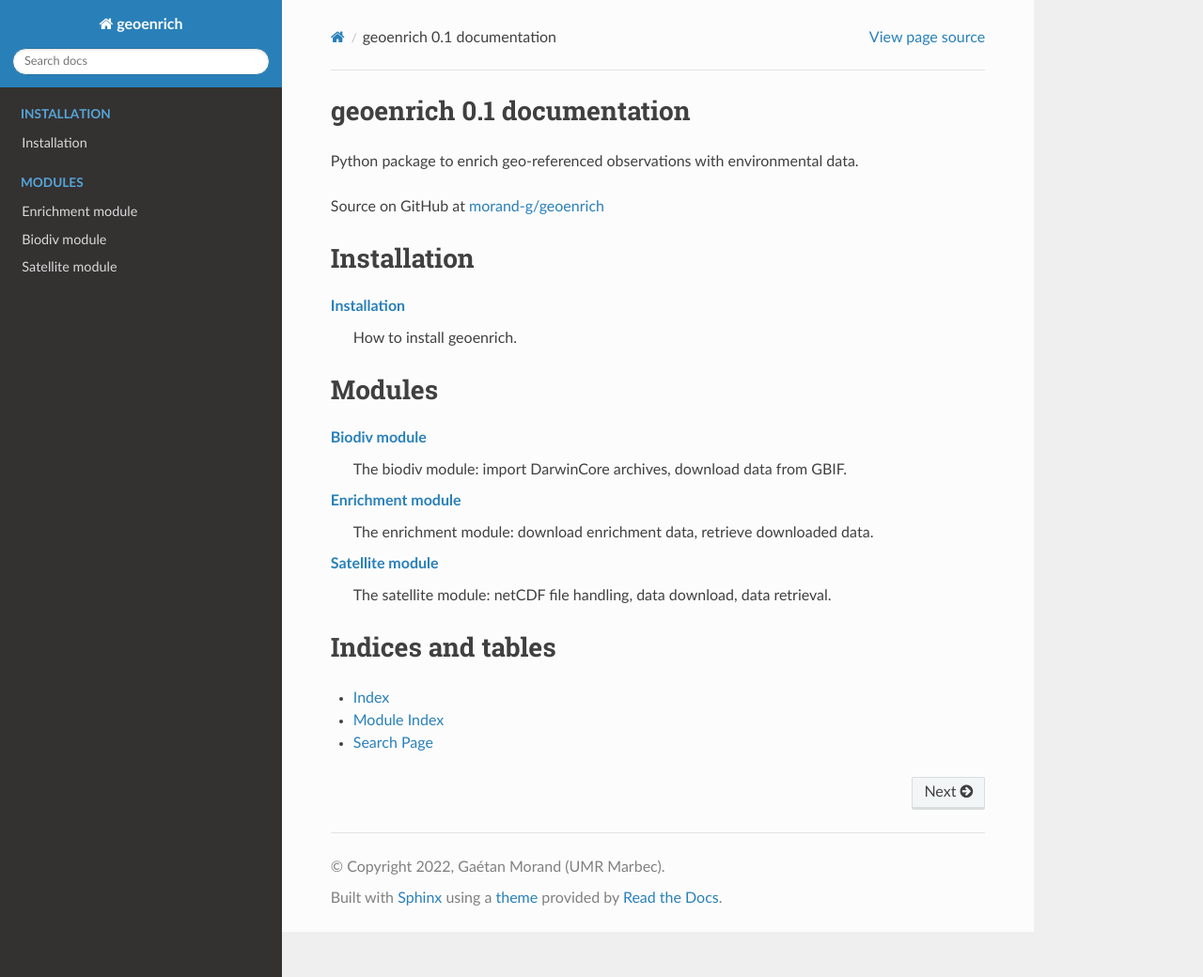
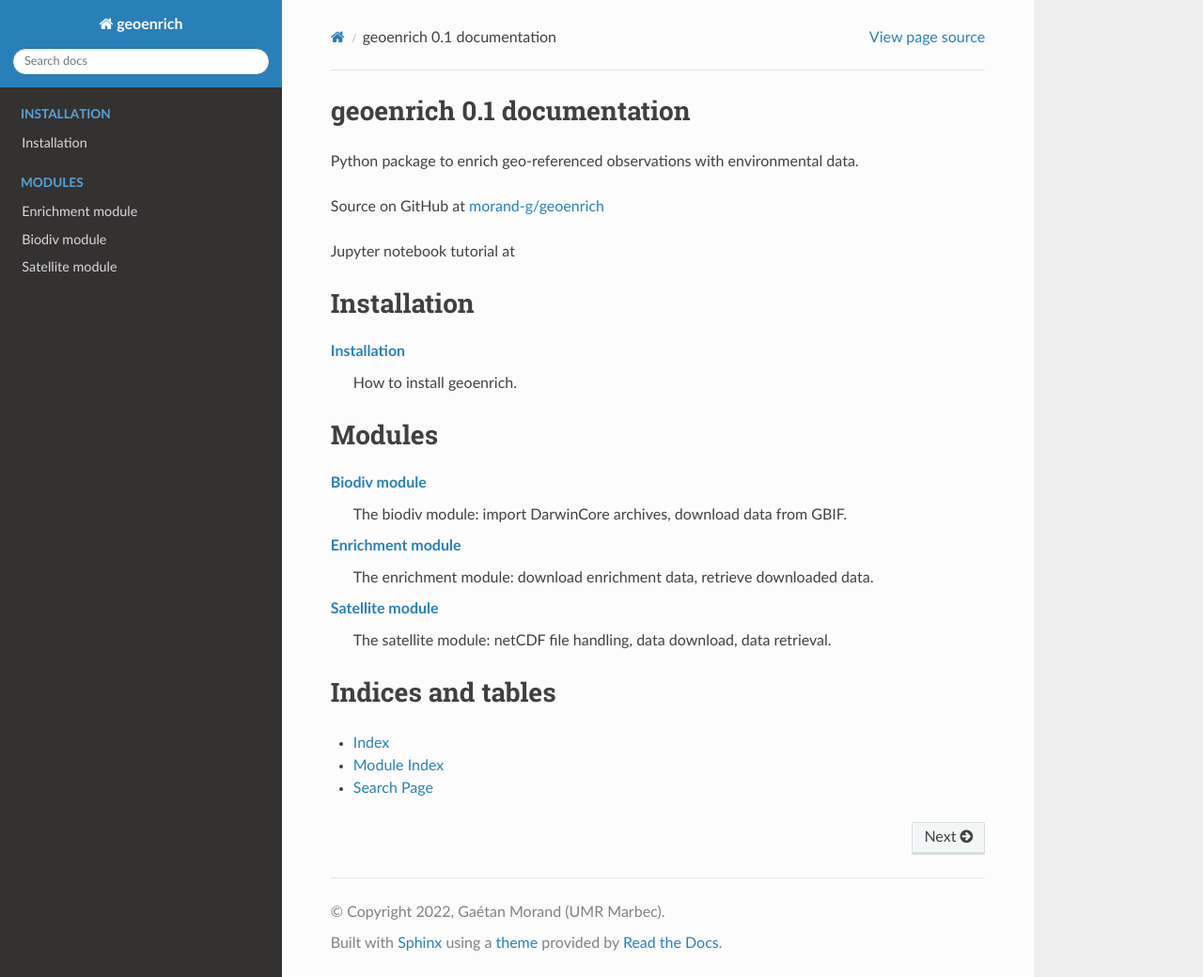
Before and after one commit to IRDG2OI/geoenrich, a Sphinx documentation site: the page built from docs/source/index.rst, in a window 1280 px wide and 1040 px high. Shown: the whole window at 94% size. Built offline with Sphinx 7.4.7 and the Read the Docs theme 2.0.0, drawn with Linux system fonts in a browser that asks for light colours.

Commit message:
modified:   docs/source/index.rst

```diff
--- a/docs/source/index.rst
+++ b/docs/source/index.rst
@@ -4,6 +4,8 @@ geoenrich 0.1 documentation
 Python package to enrich geo-referenced observations with environmental data.
 
 Source on GitHub at `morand-g/geoenrich <https://github.com/morand-g/geoenrich>`_
+
+Jupyter notebook tutorial at
 
 Installation
 ============
```
